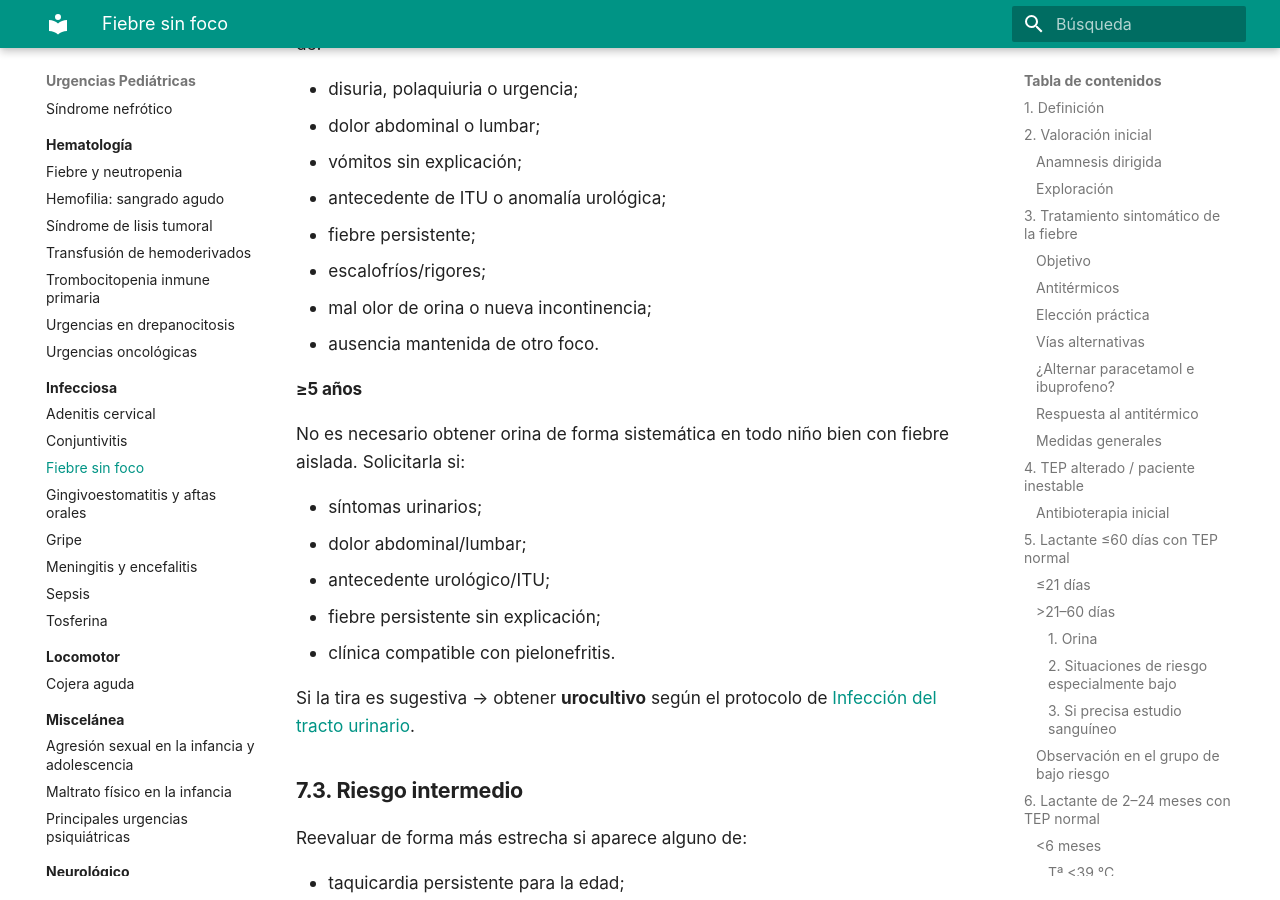
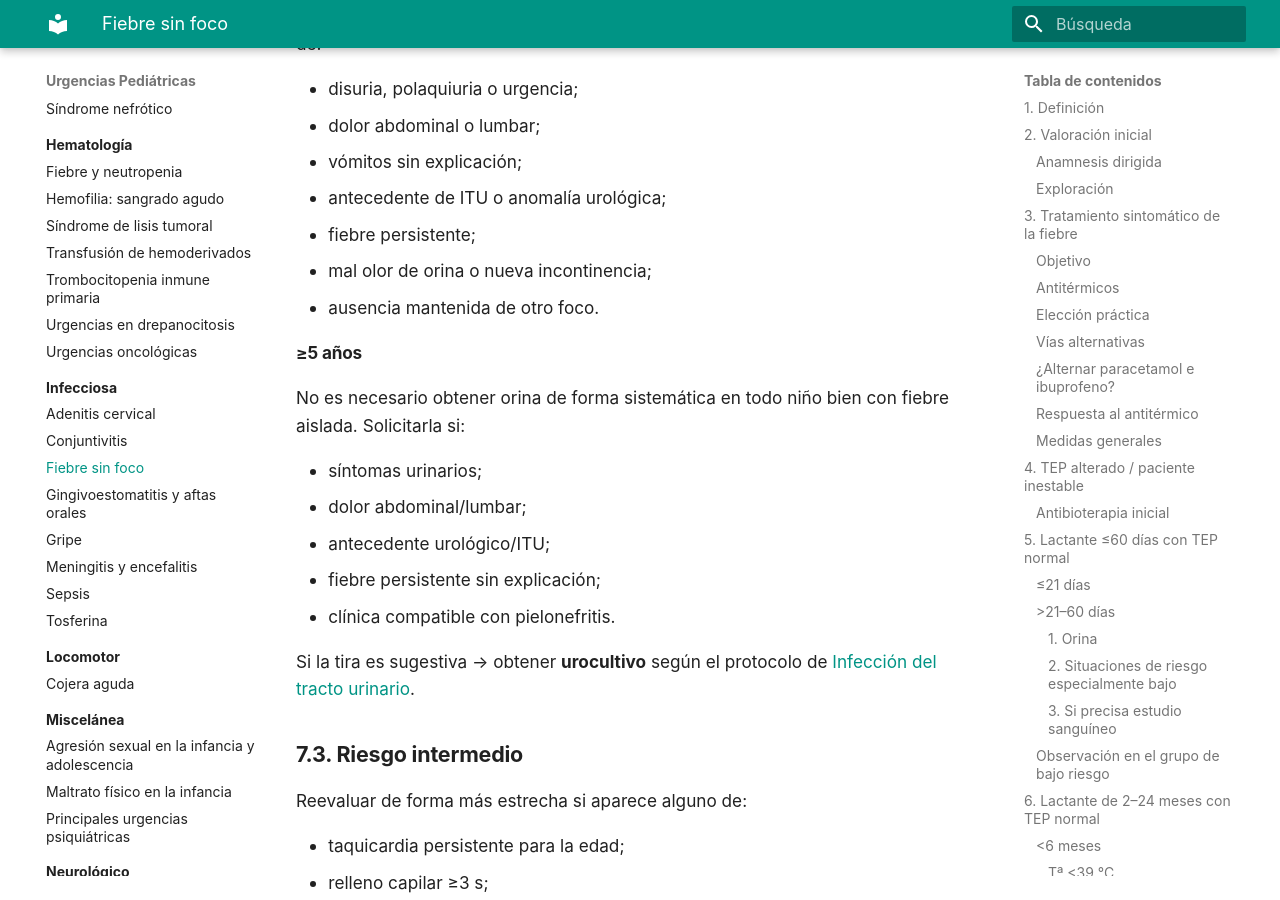
Before and after one commit to gonzaloares/urgencias-pediatricas, an MkDocs documentation site: the page built from docs/infeccioso/fiebre-sin-foco.md, in a window 1280 px wide and 900 px high, scrolled down 11663 px. Built offline with MkDocs 1.6.1 and Material for MkDocs 9.7.7, drawn with Linux system fonts in a browser that asks for light colours.

Commit message:
Actualizar fiebre-sin-foco.md

```diff
--- a/docs/infeccioso/fiebre-sin-foco.md
+++ b/docs/infeccioso/fiebre-sin-foco.md
@@ -373,7 +373,6 @@ En una **FSF verdadera**, considerar tira de orina, especialmente si existe cual
 - vómitos sin explicación;
 - antecedente de ITU o anomalía urológica;
 - fiebre persistente;
-- escalofríos/rigores;
 - mal olor de orina o nueva incontinencia;
 - ausencia mantenida de otro foco.
 
```
